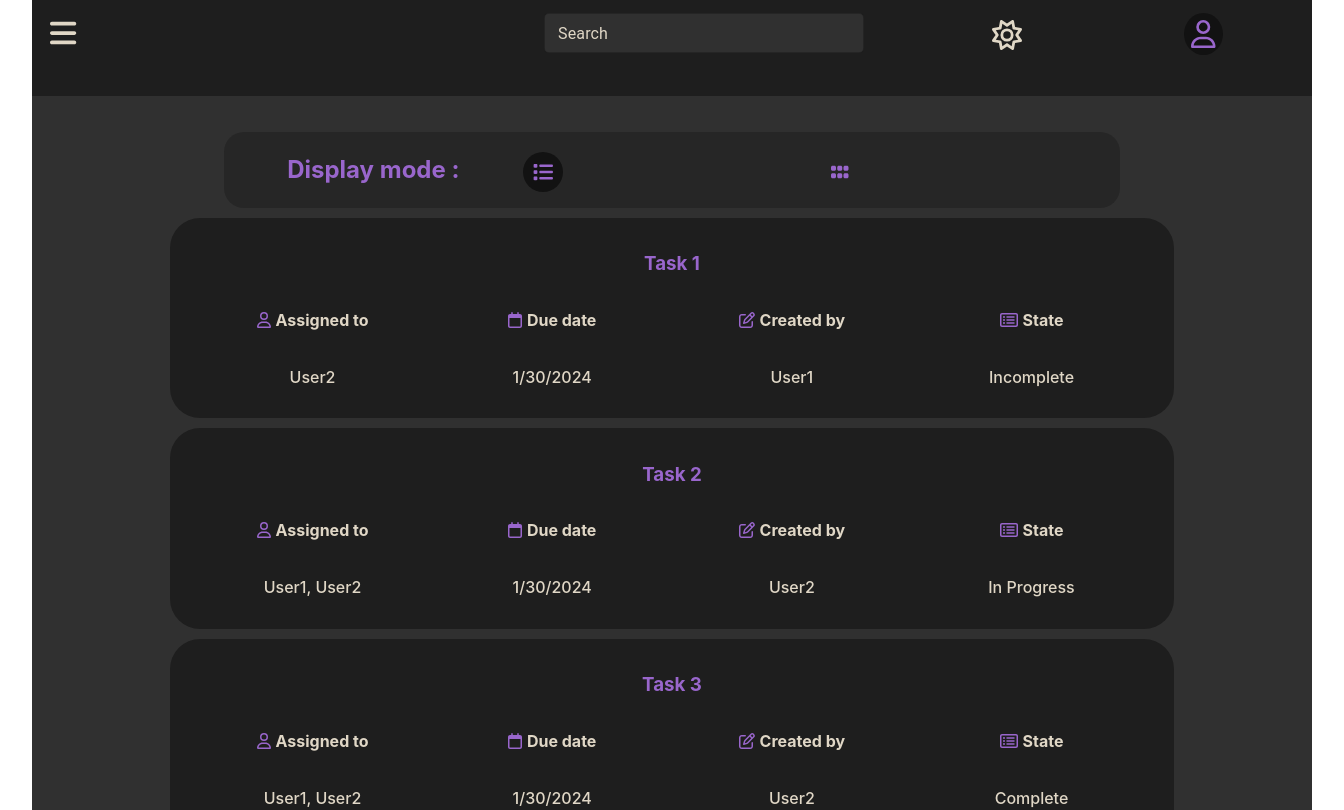
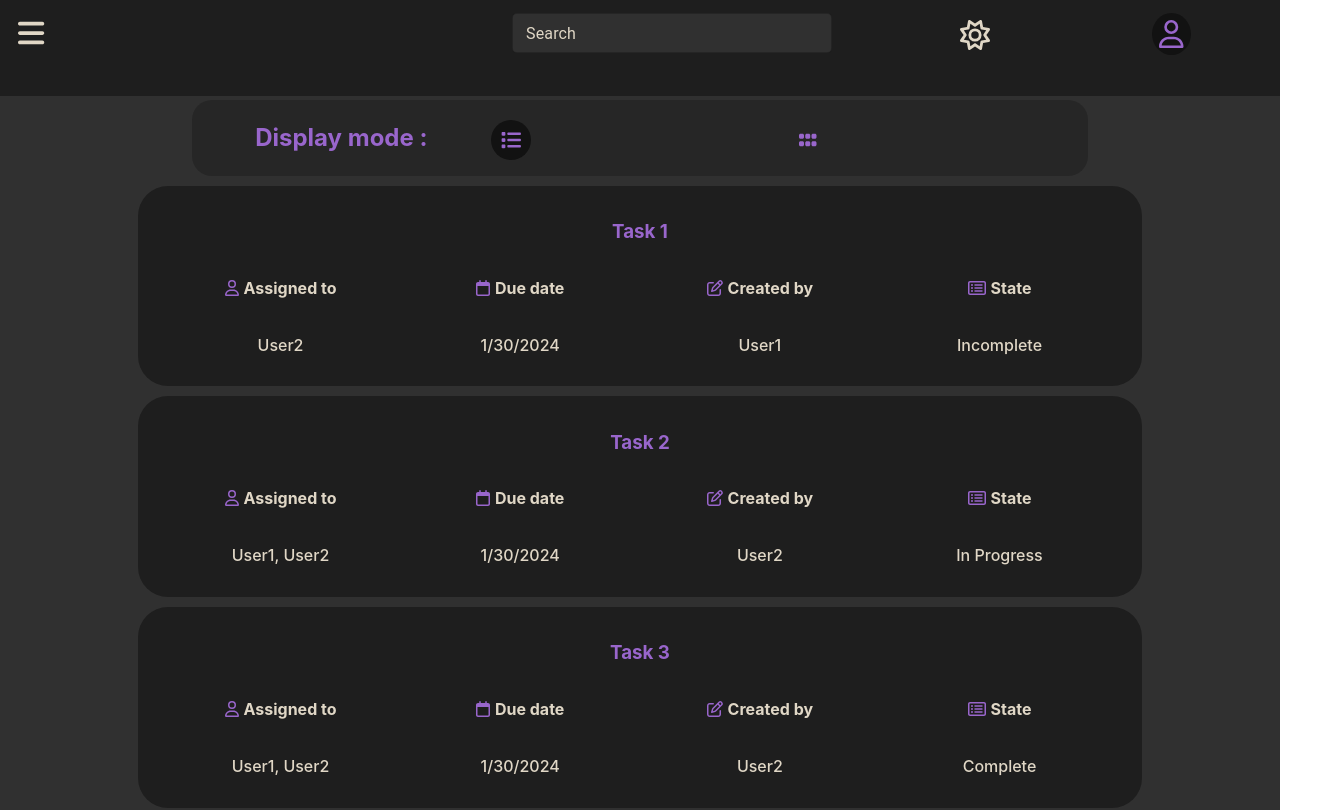
Before and after one commit to Bellier-Baptiste/todoApp, a React (Vite) app: page /list in a window 1280 px wide. Shown: the top 810 px of the page, 1344 px wide, since content can reach past the window. Built offline with nearby package versions, Linux system fonts and the light colour scheme.

Commit message:
correction margin à gauche

```diff
--- a/src/front/App.css
+++ b/src/front/App.css
@@ -1,7 +1,7 @@
 #root {
-  max-width: 1280px;
-  margin: 0 auto;
-  padding: 2rem;
+  max-width: 100%;
+  margin-left: auto;
+  margin-right: auto;
   text-align: center;
   --isDarkMode: ${useDarkMode() ? '1' : '0'}; /* Convertir le booléen en 1 ou 0 */
   --amethystColor: ${colors.amethyst};
--- a/src/front/App.tsx
+++ b/src/front/App.tsx
@@ -1,4 +1,5 @@
 import { BrowserRouter as Router, Routes, Route, Navigate } from 'react-router-dom';
+import 'react-calendar/dist/Calendar.css';
 import './App.css';
 import ListPage from './pages/listPage';
 import BoardPage from './pages/boardPage';
```
Also changed, not shown: 1 other file (tests, documents, lock files or other folders).
